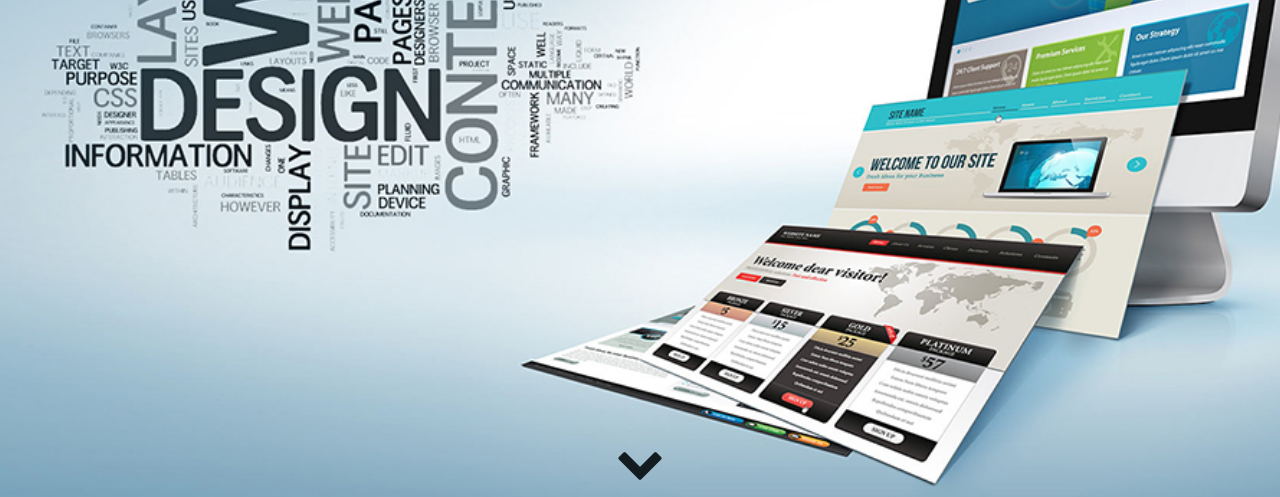
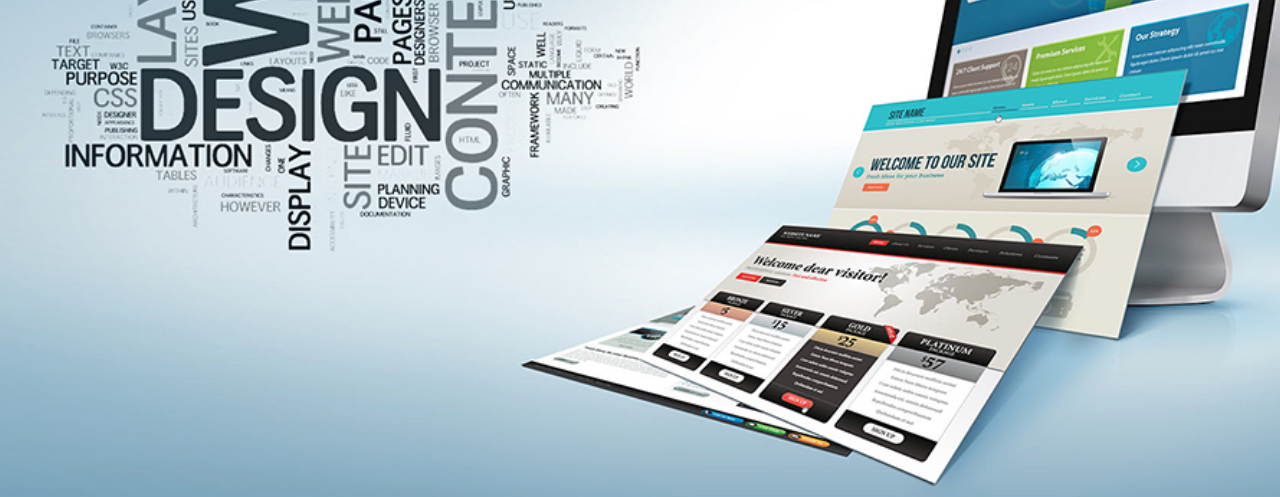
Before and after one commit to TimurTsokov/My_portfel, a plain HTML site: page index.html in a window 1280 px wide. Shown: the part 303-800 px from the top of the page. Drawn offline with nearby package versions, Linux system fonts and the light colour scheme; a web font is replaced by a local one.

Commit message:
Update index.html
закоментировал <i class="fa fa-chevron-down" aria-hidden="true"></i

```diff
--- a/index.html
+++ b/index.html
@@ -22,7 +22,7 @@
 		<div class="header_title">Timur Tsokov</div>
 		<div class="header_slogan">Верстка сайтов на HTML и CSS <br> HTML5 CSS3 JS PHP</div>
 		<div class="header_arrow">
-			<i class="fa fa-chevron-down" aria-hidden="true"></i>
+<!-- 			<i class="fa fa-chevron-down" aria-hidden="true"></i>	 -->
 		</div>
 	</div>
 	<!-- PORTFOLIO -->
```
